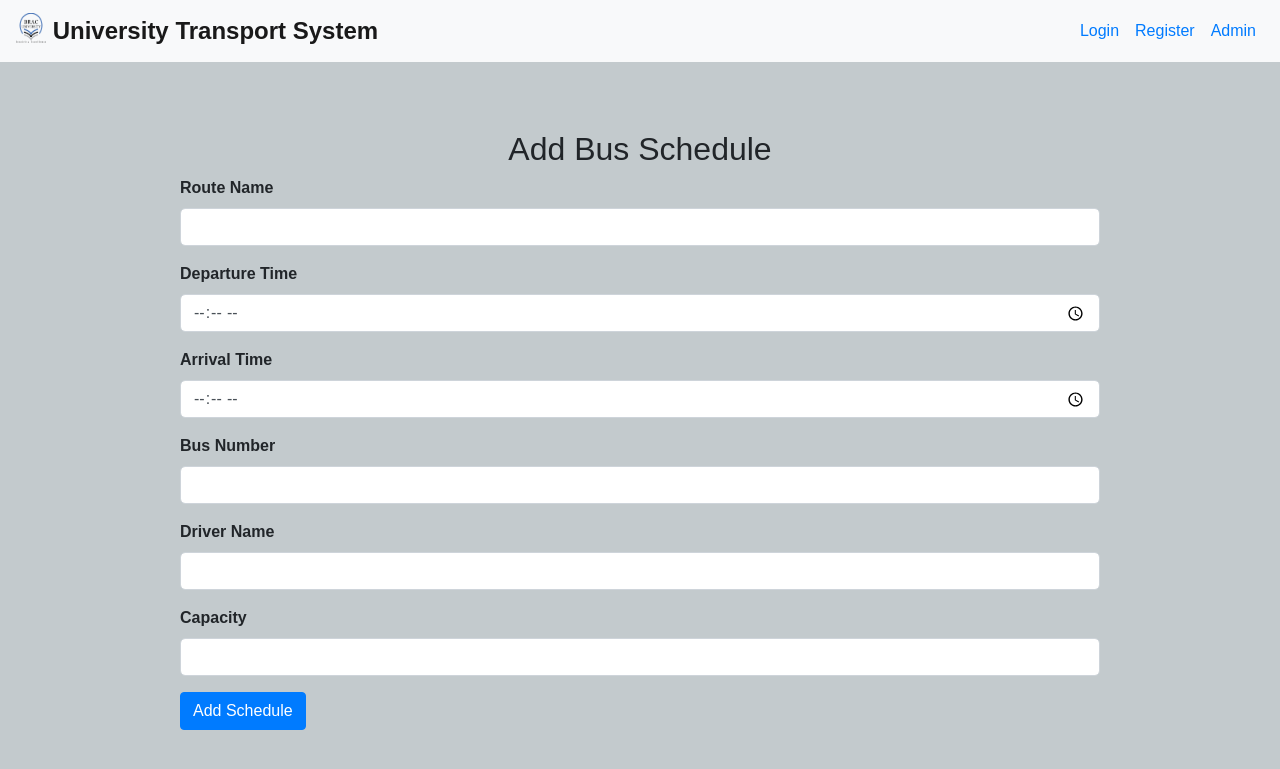
After one commit to Bondhon1/BracuOnlineTransport, a Flask app: page /add_schedule in a window 1280 px wide. The commit adds this page. Shown: the top 769 px of the page. Run offline with Flask 3, Linux system fonts and the light colour scheme; the visitor is signed in with stand-in values (Sample User, id 1); some libraries are stand-ins or nearby versions.

Commit message:
Bondhon changed

```diff
--- a/app.py
+++ b/app.py
@@ -10,6 +10,7 @@ import os
 from flask_sqlalchemy import SQLAlchemy
 from werkzeug.utils import secure_filename
 from flask_wtf.file import FileField, FileAllowed, FileRequired
+from wtforms import TimeField
 
 
 app = Flask(__name__)
@@ -79,6 +80,15 @@ class UpdateProfileForm(FlaskForm):
     def validate_student_id(form, field):
         if len(str(field.data)) != 8:
             raise ValidationError('Student ID must be exactly 8 digits long.')
+
+class AddScheduleForm(FlaskForm):
+    route_name = StringField("Route Name", validators=[DataRequired()])
+    departure_time = TimeField("Departure Time", format='%H:%M', validators=[DataRequired()])
+    arrival_time = TimeField("Arrival Time", format='%H:%M', validators=[DataRequired()])
+    bus_number = StringField("Bus Number", validators=[DataRequired()])
+    driver_name = StringField("Driver Name")
+    capacity = IntegerField("Capacity")
+    submit = SubmitField("Add Schedule")
 
 
 @app.route('/')
@@ -300,6 +310,61 @@ def update_profile():
 def book_ticket():
     return render_template('book_ticket.html')
 
+@app.route('/add_schedule', methods=['GET', 'POST'])
+def add_schedule():
+    if 'admin_id' not in session:
+        return redirect(url_for('adminlogin'))
+
+    form = AddScheduleForm()
+
+    if form.validate_on_submit():
+        route_name = form.route_name.data
+        departure_time = form.departure_time.data
+        arrival_time = form.arrival_time.data
+        bus_number = form.bus_number.data
+        driver_name = form.driver_name.data
+        capacity = form.capacity.data
+
+        cursor = mysql.connection.cursor()
+        cursor.execute("""
+            INSERT INTO bus_schedules (route_name, departure_time, arrival_time, bus_number, driver_name, capacity)
+            VALUES (%s, %s, %s, %s, %s, %s)
+        """, (route_name, departure_time, arrival_time, bus_number, driver_name, capacity))
+        mysql.connection.commit()
+        cursor.close()
+
+        flash("Bus schedule added successfully!", "success")
+        return redirect(url_for('view_schedules'))
+
+    return render_template('add_schedule.html', form=form)
+
+# Route to View Schedules
+@app.route('/view_schedules')
+def view_schedules():
+    if 'admin_id' not in session:
+        return redirect(url_for('adminlogin'))
+
+    cursor = mysql.connection.cursor()
+    cursor.execute("SELECT * FROM bus_schedules")
+    schedules = cursor.fetchall()
+    cursor.close()
+
+    return render_template('view_schedules.html', schedules=schedules)
+
+# Route to Delete a Schedule
+@app.route('/delete_schedule/<int:schedule_id>', methods=['POST'])
+def delete_schedule(schedule_id):
+    if 'admin_id' not in session:
+        return redirect(url_for('adminlogin'))
+
+    cursor = mysql.connection.cursor()
+    cursor.execute("DELETE FROM bus_schedules WHERE id=%s", (schedule_id,))
+    mysql.connection.commit()
+    cursor.close()
+
+    flash("Schedule deleted successfully.", "success")
+    return redirect(url_for('view_schedules'))
+
 @app.route('/logout')
 def logout():
     session.pop('user_id', None)  # Remove the user's ID from the session to log out
--- /dev/null
+++ b/templates/add_schedule.html
@@ -0,0 +1,42 @@
+{% extends 'app.html' %}
+
+{% block content %}
+<div class="container mt-5">
+  <h2 class="text-center">Add Bus Schedule</h2>
+  <form method="POST" action="{{ url_for('add_schedule') }}">
+    {{ form.hidden_tag() }}
+
+    <div class="form-group">
+      {{ form.route_name.label(class="form-label") }}
+      {{ form.route_name(class="form-control") }}
+    </div>
+
+    <div class="form-group">
+      {{ form.departure_time.label(class="form-label") }}
+      {{ form.departure_time(class="form-control") }}
+    </div>
+
+    <div class="form-group">
+      {{ form.arrival_time.label(class="form-label") }}
+      {{ form.arrival_time(class="form-control") }}
+    </div>
+
+    <div class="form-group">
+      {{ form.bus_number.label(class="form-label") }}
+      {{ form.bus_number(class="form-control") }}
+    </div>
+
+    <div class="form-group">
+      {{ form.driver_name.label(class="form-label") }}
+      {{ form.driver_name(class="form-control") }}
+    </div>
+
+    <div class="form-group">
+      {{ form.capacity.label(class="form-label") }}
+      {{ form.capacity(class="form-control") }}
+    </div>
+
+    <button type="submit" class="btn btn-primary">Add Schedule</button>
+  </form>
+</div>
+{% endblock %}
--- a/templates/admin_dashboard.html
+++ b/templates/admin_dashboard.html
@@ -16,6 +16,9 @@
         <div class="col-md-6 text-right">
             <a href="/add_admin" class="btn btn-success mb-3">Add Admin</a>
             <a href="/view_users" class="btn btn-primary mb-3">View Users</a>
+            <a href="/add_schedule" class="btn btn-success mb-3">Add Bus Schedule</a>
+
+
             <a href="/admin_logout" class="btn btn-danger mb-3">Logout</a>  <!-- Logout button -->
         </div>
     </div>
--- a/templates/dashboard.html
+++ b/templates/dashboard.html
@@ -5,7 +5,7 @@
 <div class="container mt-5">
   <!-- Header for the dashboard page -->
   <h2 class="mb-4">Welcome to the Dashboard</h2>
-  <img src="{{ url_for('static', filename=user.profile_image) }}" alt="Profile Image" class="img-thumbnail">
+  <img src="{{ url_for('static', filename='uploads/' + user[11]) }}" alt="Profile Image" class="img-thumbnail" width="150">
   <!-- Check if the 'user' variable is passed to the template -->
   {% if user %}
     <!-- Display user information in a table format -->
```
Also changed, not shown: templates/view_schedules.html (added, +44 -0 lines).
